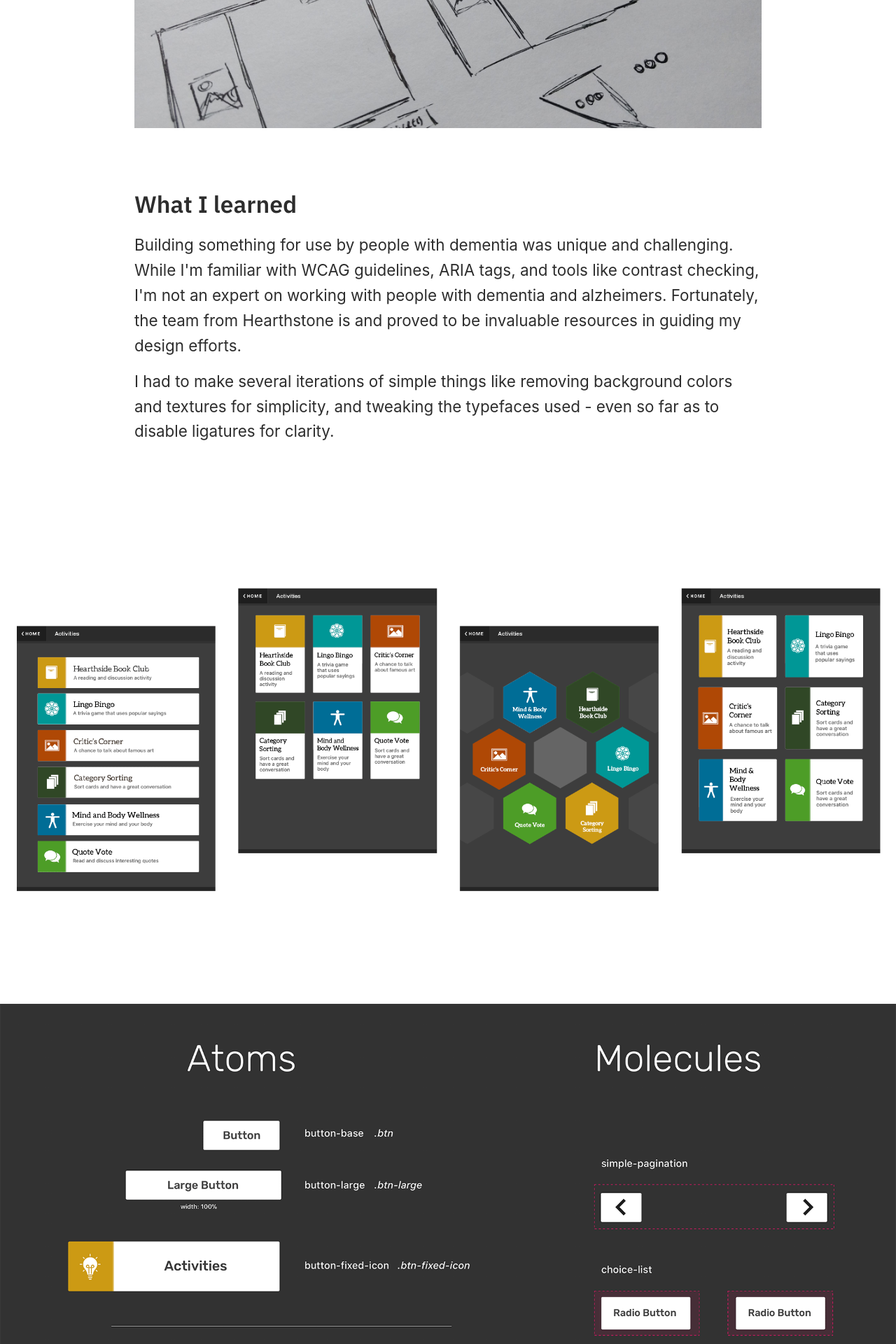
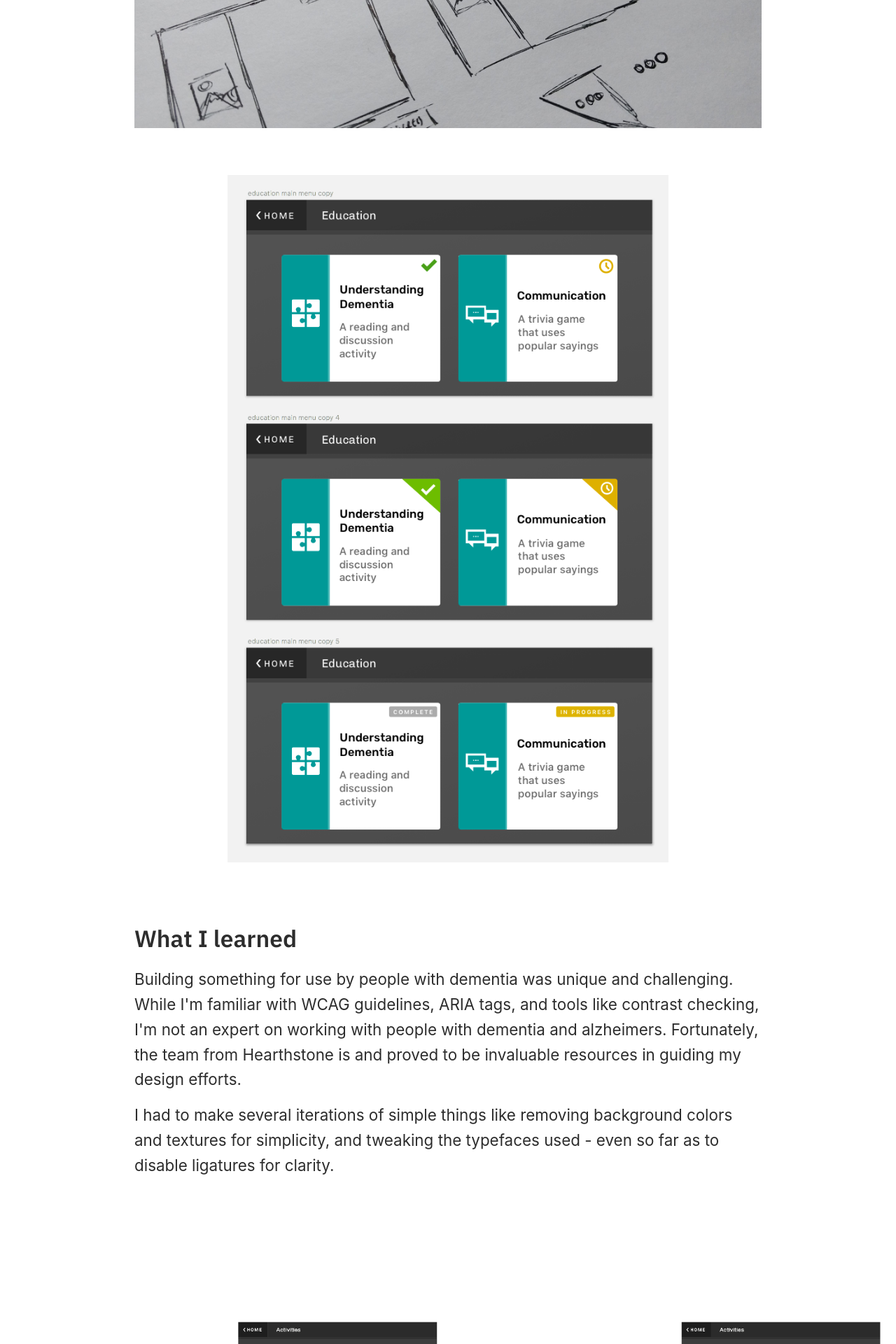
Before and after one commit to browningeric/browningeric, a Jekyll site: the page built from case-studies/hearthstone.html, in a window 1280 px wide. Shown: the part 2867-4787 px from the top of the page at 70% size. Built offline with Jekyll 4.4.1, drawn with Linux system fonts in a browser that asks for light colours; some web fonts are replaced.

Commit message:
add more examples to hs

```diff
--- a/_sass/components/_case-study.scss
+++ b/_sass/components/_case-study.scss
@@ -27,3 +27,9 @@
     max-width: 36em;
   }
 }
+
+.hearthstone-status {
+  display: block;
+  margin: 0 auto;
+  max-width: 630px;
+}
--- a/case-studies/hearthstone.html
+++ b/case-studies/hearthstone.html
@@ -27,6 +27,9 @@ title: Case Study | Hearthstone Alzheimer Care App
       <a href="{{base}}/assets/images/hearthstone-sketches.jpg" target="_blank">
         <img class="inline-image" src="{{base}}/assets/images/hearthstone-sketches.jpg">
       </a>
+      <a href="{{base}}/assets/images/hearthstone-status.png" target="_blank">
+        <img class="inline-image hearthstone-status" src="{{base}}/assets/images/hearthstone-status.png">
+      </a>
 
       <h2 class="mini-section-header">What I learned</h2>
       <p>Building something for use by people with dementia was unique and challenging. While I'm familiar with WCAG guidelines, ARIA tags, and tools like contrast checking, I'm not an expert on working with people with dementia and alzheimers. Fortunately, the team from Hearthstone is and proved to be invaluable resources in guiding my design efforts.</p>
@@ -47,6 +50,12 @@ title: Case Study | Hearthstone Alzheimer Care App
   </section>
 
   <section>
+    <a href="{{base}}/assets/images/hearthstone-screens.jpg" target="_blank">
+      <img src="{{base}}/assets/images/hearthstone-screens.jpg">
+    </a>
+  </section>
+
+  <section>
     <div class="container">
       <h2>Results</h2>
       <p>MVP product shipped within original time and budget goals. The application is currently deployed in private installs, and planning is underway for a second version. The ultimate goal is a commercial release after the grant funded research phases are complete.</p>
```
Also changed, not shown: assets/images/hearthstone-screens.jpg (added), assets/images/hearthstone-status.png (added).
